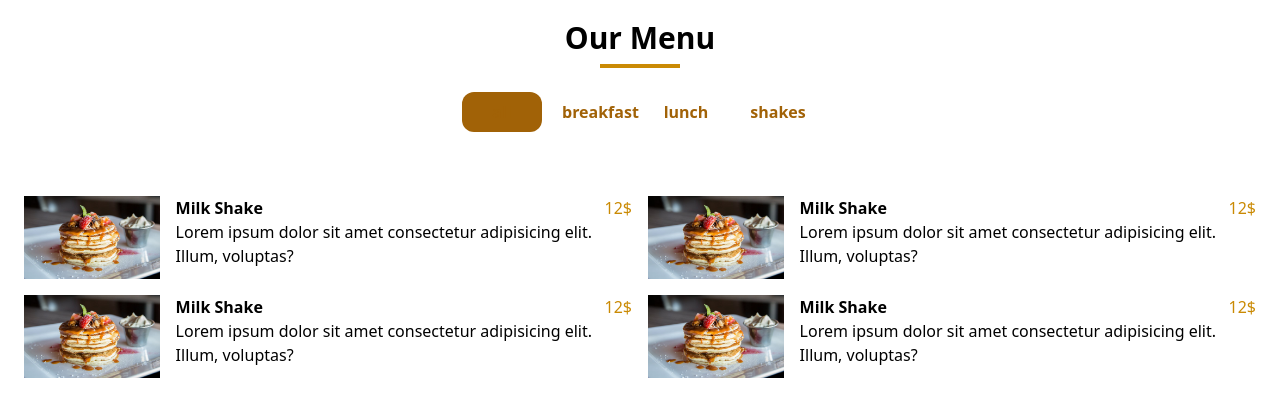
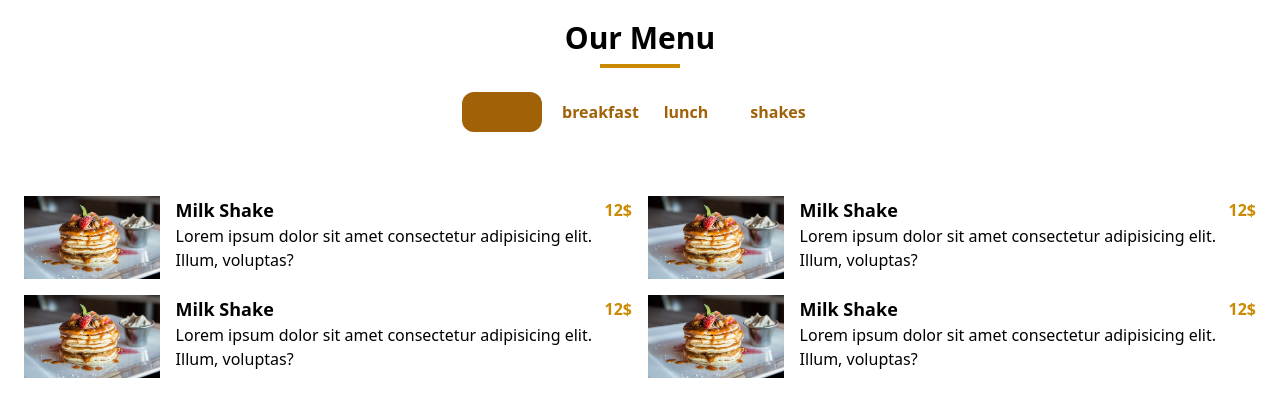
Before and after one commit to sahand-mahdilu/Restaurant-Menu-React, a React (Vite) app: page / in a window 1280 px wide. Shown: the top 416 px of the page. Built offline with nearby package versions, Linux system fonts and the light colour scheme.

Commit message:
feat :style added to textes

```diff
--- a/src/Components/Categories.jsx
+++ b/src/Components/Categories.jsx
@@ -10,7 +10,7 @@ export default function Categories({ categories }) {
           <button
             key={index}
             className={`text-yellow-700 font-semibold transition-all duration-250 delay-75 hover:bg-yellow-700 p-2 w-20 rounded-xl hover:text-white ${
-              cat === mainCategorie ? "bg-yellow-700 text-white" : "bg-white"
+              cat === mainCategorie ? "  text-slate-50  bg-yellow-700" : "bg-white"
             }`}
           onClick={()=>{setMainCategorie(cat)}} >
             {cat}
--- a/src/Components/Menu.jsx
+++ b/src/Components/Menu.jsx
@@ -13,8 +13,8 @@ export default function Menu() {
 
       <div>
       <div className='w-full flex items-center justify-between'>
-         <h2 className='font-bold' >Milk Shake</h2>
-         <span className='text-yellow-600'>12$</span>
+         <h2 className='font-bold text-lg' >Milk Shake</h2>
+         <span className='font-bold text-yellow-600'>12$</span>
          </div>
 
          <p className='description'>Lorem ipsum dolor sit amet consectetur adipisicing elit. Illum, voluptas?</p>
```
